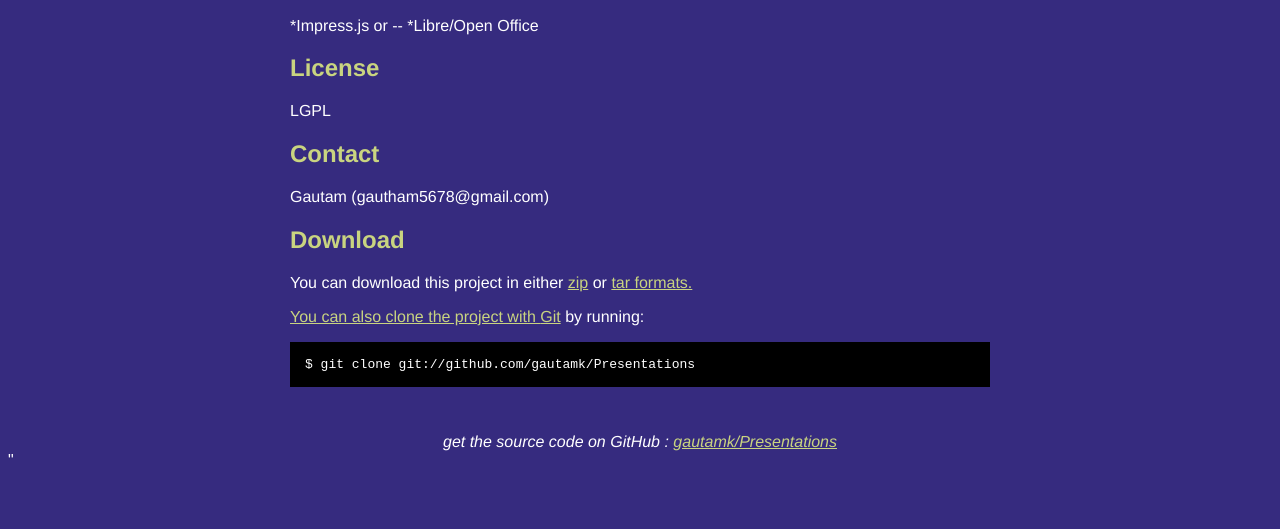
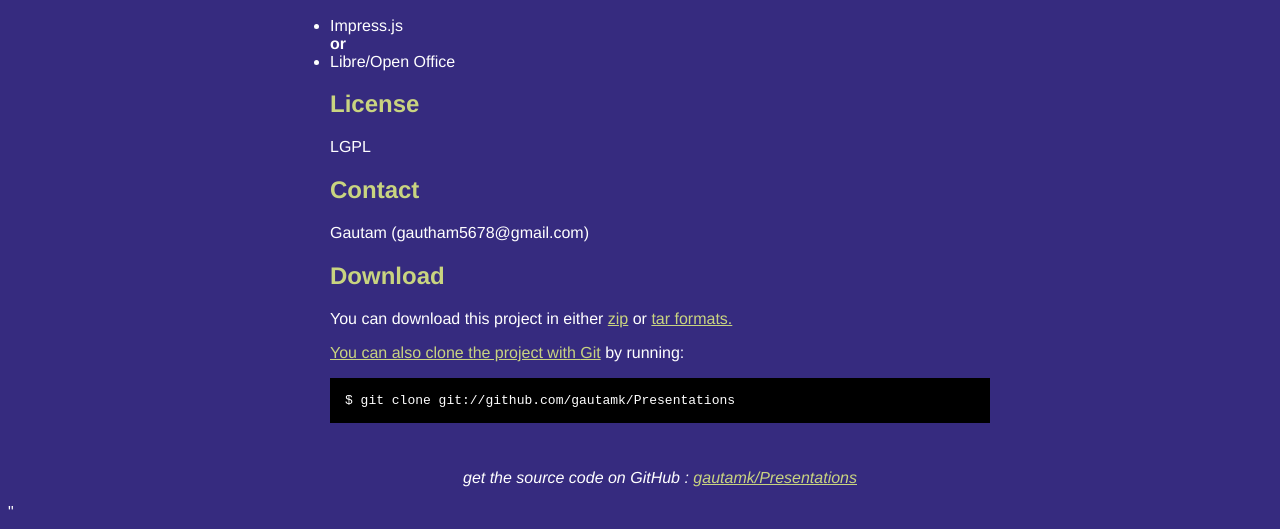
Before and after one commit to gautamk/Presentations, a plain HTML site: page index.html in a window 1280 px wide. Shown: the part 332-861 px from the top of the page. Before the commit the page ends 809 px from the top, so only its background shows below. Drawn offline with Linux system fonts and the light colour scheme.

Commit message:
corrected dependencies

```diff
--- a/index.html
+++ b/index.html
@@ -55,10 +55,13 @@
 
 
       <h2>Dependencies</h2>
-      <p>*Impress.js
-or
---
-*Libre/Open Office</p>
+      <p>
+        <ul>
+          <li>Impress.js</li>
+          <strong>or</strong>
+
+          <li>Libre/Open Office</li>
+      </p>
 
 
 
```
